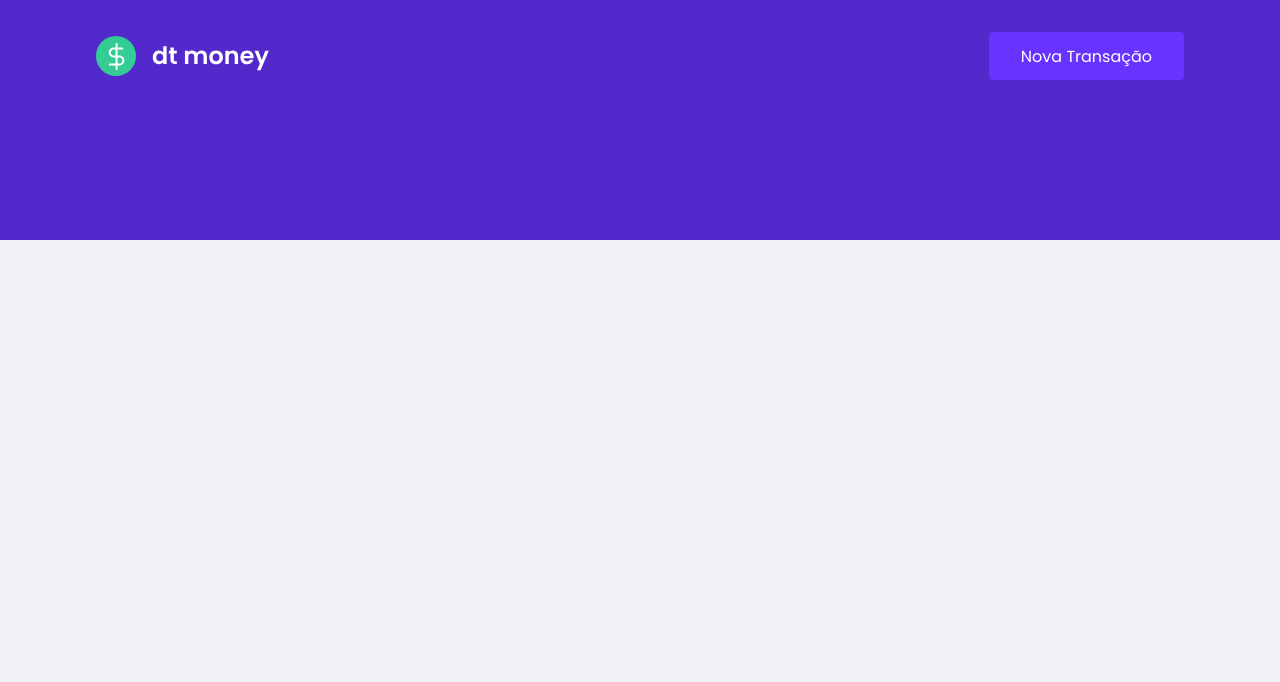
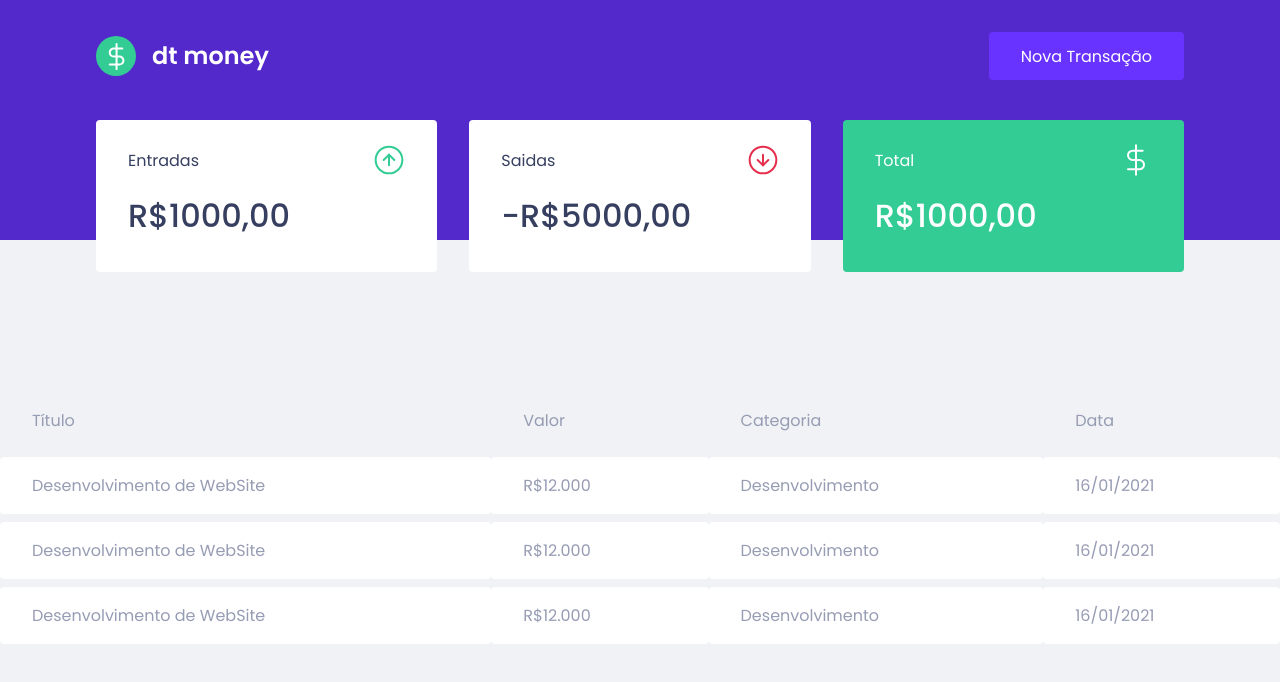
Before and after one commit to willianguerra/dtmoney, a React (Create React App) app: page / in a window 1280 px wide. Shown: the top 682 px of the page. Built offline with nearby package versions, Linux system fonts and the light colour scheme.

Commit message:
componentização aula 3

```diff
--- a/public/index.html
+++ b/public/index.html
@@ -8,7 +8,7 @@
     <meta name="viewport" content="width=device-width, initial-scale=1" />
     <link rel="shortcut icon" href="./favicon.png" type="image/x-icon">
 
-    <link href="https://fonts.googleapis.com/css2?family=Poppins:wght@400;600&display=swap" rel="stylesheet">
+    <link href="https://fonts.googleapis.com/css2?family=Poppins:wght@400;500;600&display=swap" rel="stylesheet">
     <title>dtmoney</title>
   </head>
   <body>
--- a/src/App.tsx
+++ b/src/App.tsx
@@ -1,11 +1,15 @@
 
 import { Header } from "./components/Header";
 import { GlobalStyle } from "./styles/global";
+import { DashBoard } from "./components/Dashboard";
+import { TransactionsTable } from "./components/TransactionsTable";
 
 export function App() {
   return (
     <>
       <Header />
+      <DashBoard />
+      <TransactionsTable />
       <GlobalStyle />
     </>
   );
--- /dev/null
+++ b/src/components/Dashboard/index.tsx
@@ -0,0 +1,10 @@
+import { Summary } from "../Summary";
+import { Container } from "./style";
+
+export function DashBoard() {
+  return (
+    <Container>
+      <Summary />
+    </Container>
+  )
+}
--- /dev/null
+++ b/src/components/Dashboard/style.ts
@@ -0,0 +1,7 @@
+import styled from "styled-components";
+
+export const Container = styled.main`
+  max-width:1120px;
+  margin: 0 auto;
+  padding: 2.5rem 1rem;
+`
--- /dev/null
+++ b/src/components/Summary/index.tsx
@@ -0,0 +1,32 @@
+import incomeImg from '../../assets/income.svg'
+import outcomeImg from '../../assets/outcome.svg'
+import totalcomeImg from '../../assets/total.svg'
+import { Container } from "./style";
+
+export function Summary() {
+  return (
+    <Container>
+      <div>
+        <header>
+          <p> Entradas </p>
+          <img src={incomeImg} alt="Entradas" />
+        </header>
+        <strong>R$1000,00</strong>
+      </div>
+      <div>
+        <header>
+          <p> Saidas </p>
+          <img src={outcomeImg} alt="Saidas" />
+        </header>
+        <strong>-R$5000,00</strong>
+      </div>
+      <div className="highlight-background">
+        <header>
+          <p> Total </p>
+          <img src={totalcomeImg} alt="" />
+        </header>
+        <strong>R$1000,00</strong>
+      </div>
+    </Container>
+  );
+}
--- /dev/null
+++ b/src/components/Summary/style.ts
@@ -0,0 +1,34 @@
+import styled from "styled-components";
+
+export const Container = styled.div`
+  display: grid;
+  grid-template-columns: repeat(3,1fr);
+  gap: 2rem;
+  margin-top: -10rem;
+
+  div {
+     background: var(--shape);
+     padding: 1.5rem 2rem 2rem;
+     border-radius: 0.25rem;
+     color: var(--text-tile);
+
+     header {
+       display: flex;
+       align-items: center;
+       justify-content: space-between;
+     }
+
+     strong {
+       display: block;
+      margin-top:1rem;
+      font-size: 2rem;
+      font-weight: 500;
+      line-height: 3rem;
+    }
+
+    &.highlight-background {
+      background: var(--green);
+      color: white;
+    }
+  }
+`;
--- /dev/null
+++ b/src/components/TransactionsTable/index.tsx
@@ -0,0 +1,39 @@
+import { Container } from "./style";
+
+export function TransactionsTable() {
+  return (
+    <Container>
+      <table>
+        <thead>
+          <tr>
+            <th>Título</th>
+            <th>Valor</th>
+            <th>Categoria</th>
+            <th>Data</th>
+          </tr>
+        </thead>
+        <tbody>
+          <tr>
+            <td className="title">Desenvolvimento de WebSite</td>
+            <td>R$12.000</td>
+            <td>Desenvolvimento</td>
+            <td>16/01/2021</td>
+          </tr>
+          <tr>
+            <td className="title">Desenvolvimento de WebSite</td>
+            <td>R$12.000</td>
+            <td>Desenvolvimento</td>
+            <td>16/01/2021</td>
+          </tr>
+          <tr>
+            <td className="title">Desenvolvimento de WebSite</td>
+            <td>R$12.000</td>
+            <td>Desenvolvimento</td>
+            <td>16/01/2021</td>
+          </tr>
+        </tbody>
+
+      </table>
+    </Container>
+  )
+}
--- /dev/null
+++ b/src/components/TransactionsTable/style.ts
@@ -0,0 +1,25 @@
+import styled from "styled-components";
+
+export const Container = styled.div`
+  margin-top: 4rem;
+
+  table {
+    width:100%;
+    border-spacing:0 0.5rem;
+
+    th {
+      color: var(--text-body);
+      font-weight: 400;
+      padding: 1rem 2rem;
+      text-align: left;
+    }
+
+    td {
+      padding: 1rem 2rem;
+      border: 0;
+      background: var(--shape);
+      color: var(--text-body);
+      border-radius: 0.25rem;
+    }
+  }
+`;
--- a/src/styles/global.ts
+++ b/src/styles/global.ts
@@ -5,6 +5,7 @@
     --background: #f0f2f5;
     --red: #e52e4d;
     --blue: #5429cc;
+    --green: #33cc95;
 
     --blue-light: #6933ff;
 
```
